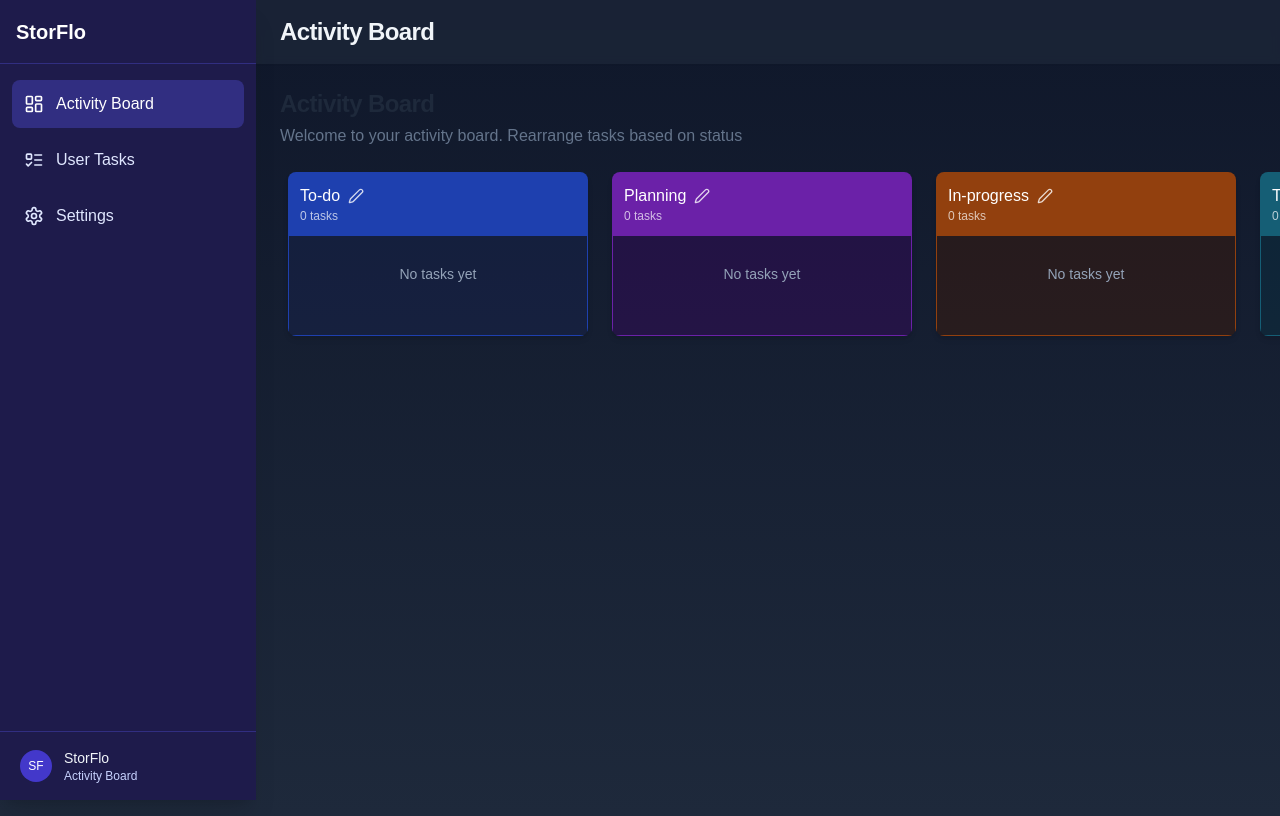
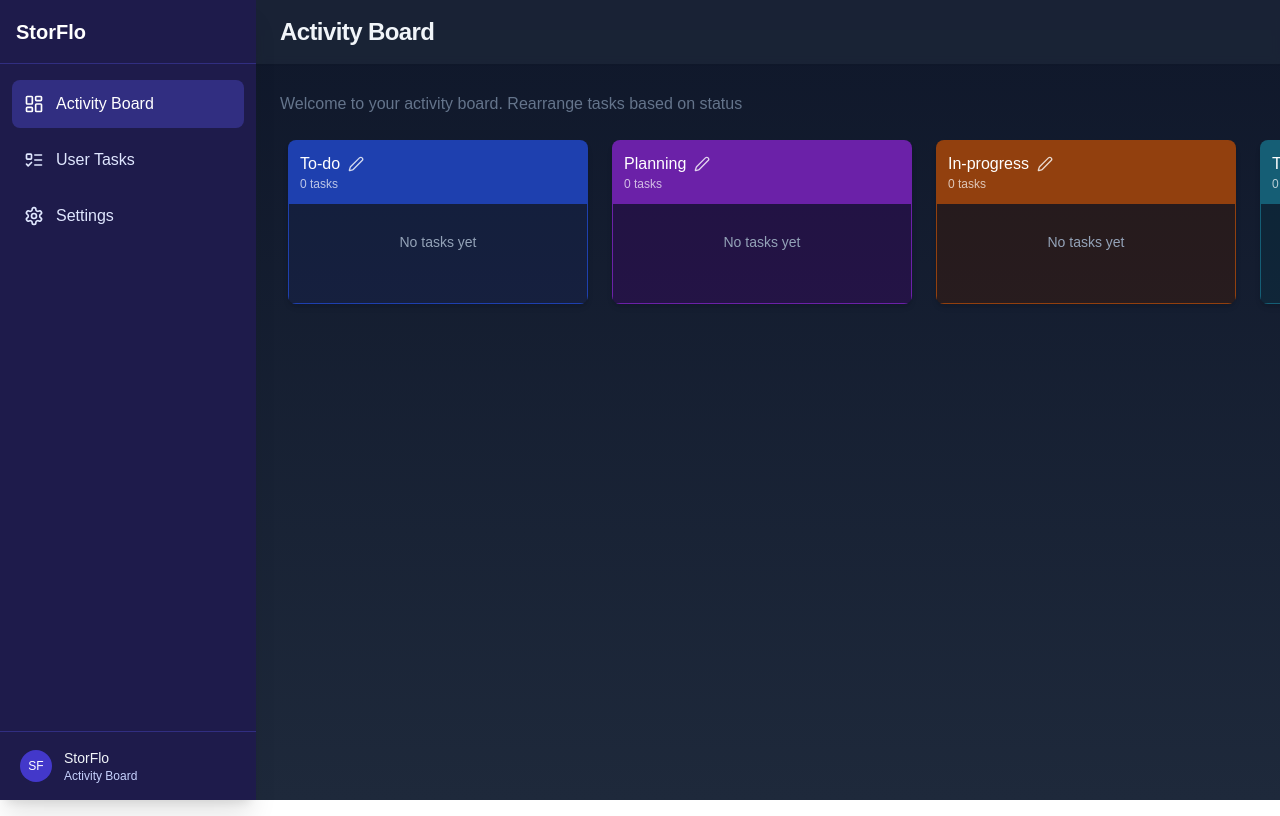
Before and after one commit to blink-new/kanban-board-user-tasks-cbakuv0q, a React (Vite) app: page / in a window 1280 px wide. Shown: the top 816 px of the page. Built offline with nearby package versions, Linux system fonts and the light colour scheme.

Commit message:
Removed duplicate 'Activity Board' heading above welcome text for a cleaner look.

```diff
--- a/src/pages/BoardPage.tsx
+++ b/src/pages/BoardPage.tsx
@@ -4,7 +4,6 @@ export function BoardPage() {
   return (
     <div className="h-full flex flex-col">
       <div className="mb-6">
-        <h1 className="text-2xl font-bold tracking-tight text-slate-800">Activity Board</h1>
         <p className="text-slate-500 mt-1">
           Welcome to your activity board. Rearrange tasks based on status
         </p>
```
